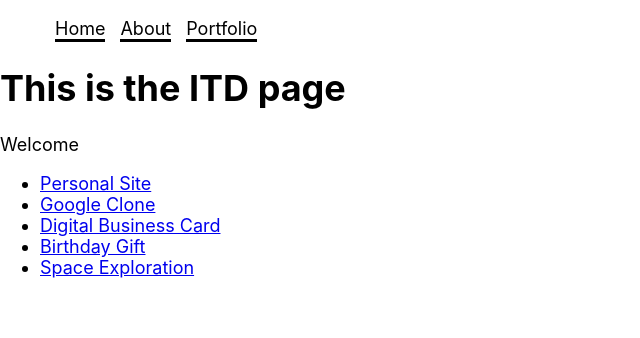
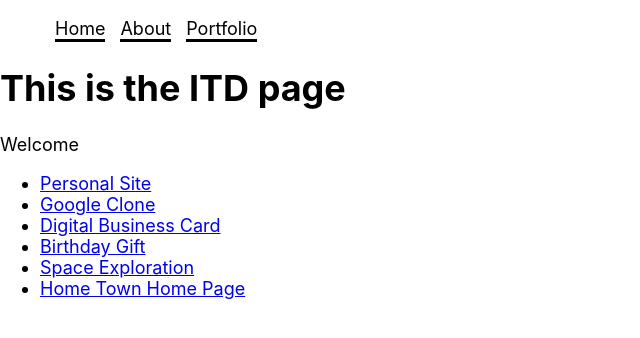
Before and after one commit to eediallo/eediallo.github.io, a React (Create React App) app in the folder my-portfolio/: page /intro-to-digital in a window 1280 px wide. Shown: the top 338 px of the page, without its empty margins (0-640 px from the left). Built offline with nearby package versions, Linux system fonts and the light colour scheme.

Commit message:
adds home town home page project route

```diff
--- a/my-portfolio/src/pages/IntroToDigital.js
+++ b/my-portfolio/src/pages/IntroToDigital.js
@@ -24,6 +24,7 @@ const IntroToDigital = () => {
         <li><a href="https://elhadj-birthday-gift.netlify.app/" target="blank">Birthday Gift</a></li>
 
         <li><Link to="/space-exploration">Space Exploration</Link></li>
+        <li><Link to="/home-town-home-page">Home Town Home Page</Link></li>
       </ul>
     </>
   );
```
